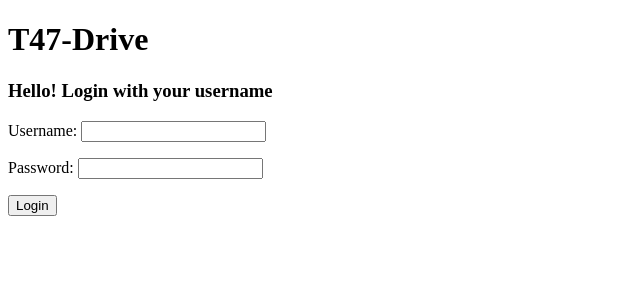
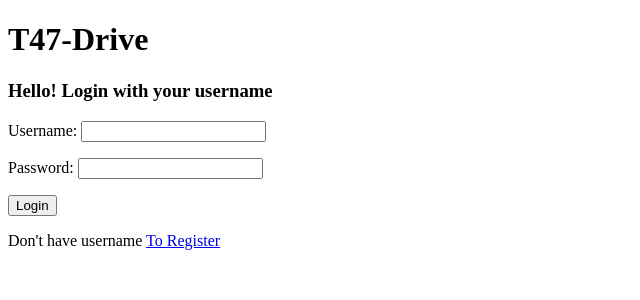
Before and after one commit to marianps/hpdf, a Flask app: page /index in a window 1280 px wide. Shown: the top 300 px of the page, without its empty margins (0-640 px from the left). Run offline with Flask 2, Linux system fonts and the light colour scheme; parts of the project's set-up code (start-up, migrations or seed data) failed here and were passed over.

Commit message:
html file changes

```diff
--- a/microservices/t47d/src/templates/dlogin.html
+++ b/microservices/t47d/src/templates/dlogin.html
@@ -13,6 +13,7 @@
          <p>Username: <input type = 'text' maxlength=30 name = 'hvName'/></p>
          <p>Password: <input type = 'password' maxlength=30 name = 'hvPwd'/></p>
          <p><input type = 'submit' value = 'Login'/></p>
+         <p>Don't have username <a href="/regdisplay"> To Register </a></p>
       </form>
 
    </body>
```
